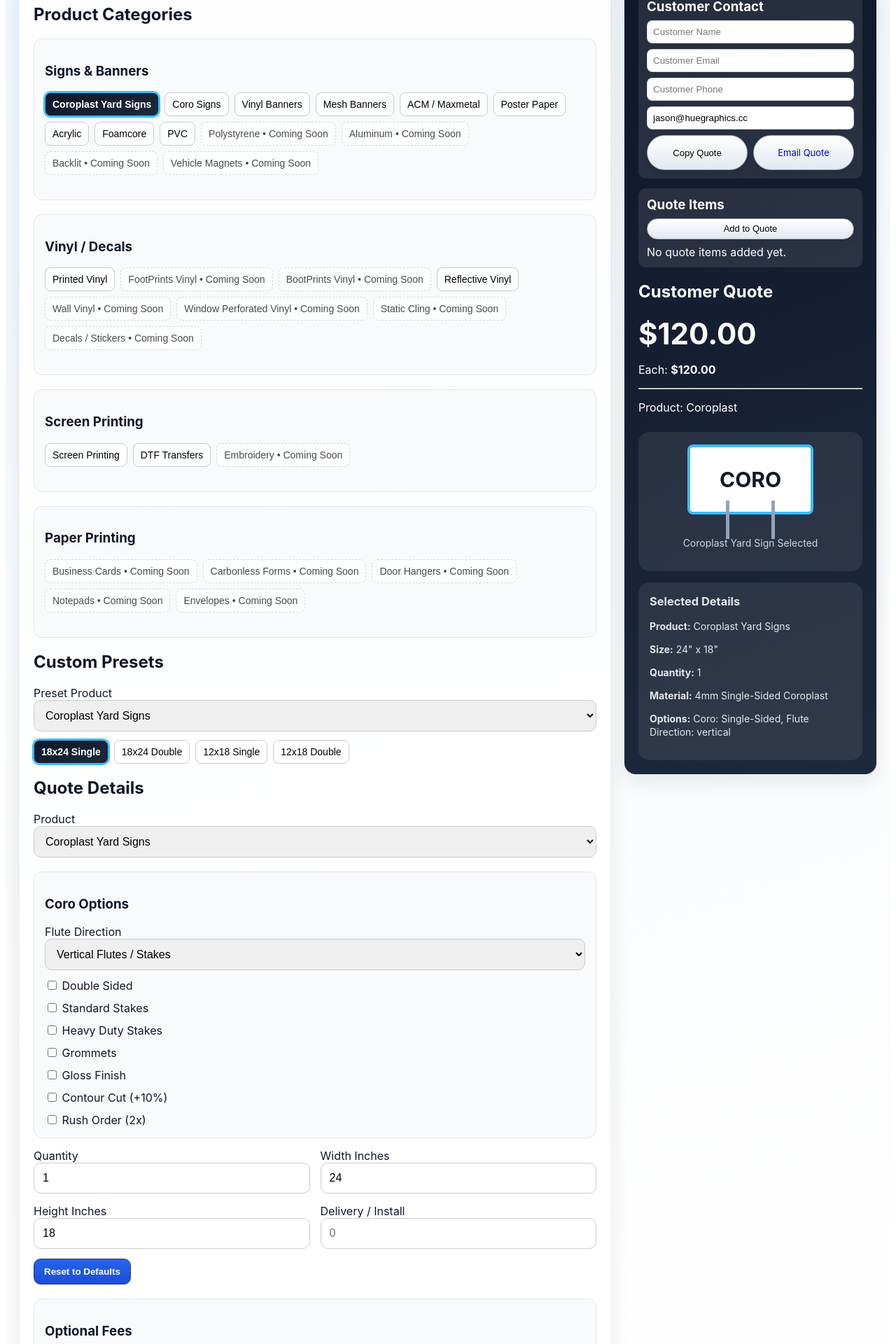
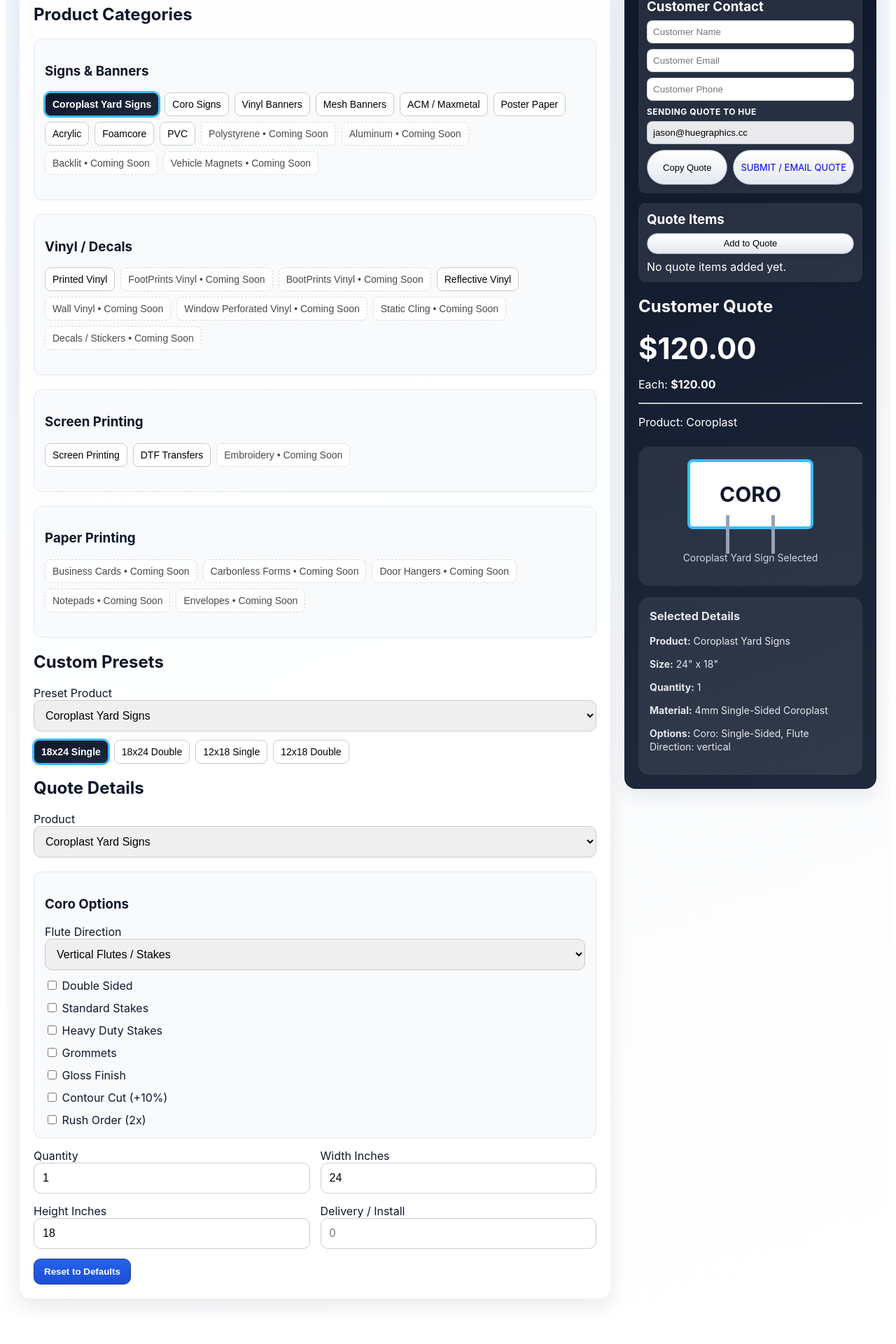
Before and after one commit to huegpx2008/hue-sign-pricing-app, a Next.js app: page / in a window 1280 px wide. Shown: the part 261-2181 px from the top of the page at 70% size. After the commit the page ends 2144 px from the top, so only its background shows below. Built offline with nearby package versions, Linux system fonts and the light colour scheme.

Commit message:
Finalize customer mode cleanup for DTF and quote email

```diff
--- a/app/page.js
+++ b/app/page.js
@@ -659,7 +659,7 @@ export default function Page() {
 
           <button className="resetBtn" onClick={resetAll}>Reset to Defaults</button>
 
-          {activeProduct !== "screenPrinting" && <Box title="Optional Fees">
+          {isAdminView && activeProduct !== "screenPrinting" && <Box title="Optional Fees">
             <Check label="Add Design Fee" value={useDesignFee} setValue={setUseDesignFee} />
             {useDesignFee && <Field label="Design Fee" value={designFee} setValue={setDesignFee} />}
             <Check label="Add Setup Fee" value={useSetupFee} setValue={setUseSetupFee} />
--- a/components/PricingSummary.js
+++ b/components/PricingSummary.js
@@ -25,7 +25,7 @@ export default function PricingSummary({
   const [customerEmail, setCustomerEmail] = useState("");
   const [customerPhone, setCustomerPhone] = useState("");
   const [quoteItems, setQuoteItems] = useState([]);
-  const [emailQuoteToHue, setEmailQuoteToHue] = useState("jason@huegraphics.cc");
+  const emailQuoteToHue = "jason@huegraphics.cc";
   useEffect(() => {
     if (typeof window === "undefined") return;
     try {
@@ -154,10 +154,11 @@ export default function PricingSummary({
           <input style={{ width: "100%", marginBottom: 8, padding: 8, borderRadius: 8, border: "1px solid rgba(148,163,184,.5)" }} placeholder="Customer Name" value={customerName} onChange={(e) => setCustomerName(e.target.value)} />
           <input style={{ width: "100%", marginBottom: 8, padding: 8, borderRadius: 8, border: "1px solid rgba(148,163,184,.5)" }} placeholder="Customer Email" value={customerEmail} onChange={(e) => setCustomerEmail(e.target.value)} />
           <input style={{ width: "100%", marginBottom: 8, padding: 8, borderRadius: 8, border: "1px solid rgba(148,163,184,.5)" }} placeholder="Customer Phone" value={customerPhone} onChange={(e) => setCustomerPhone(e.target.value)} />
-          <input style={{ width: "100%", marginBottom: 8, padding: 8, borderRadius: 8, border: "1px solid rgba(148,163,184,.5)" }} placeholder="Email Quote To Hue" value={emailQuoteToHue} onChange={(e) => setEmailQuoteToHue(e.target.value)} />
+          <label style={{ display: "block", fontSize: 12, fontWeight: 700, letterSpacing: ".04em", marginBottom: 6 }}>SENDING QUOTE TO HUE</label>
+          <input style={{ width: "100%", marginBottom: 8, padding: 8, borderRadius: 8, border: "1px solid rgba(148,163,184,.5)", opacity: 0.9 }} value={emailQuoteToHue} readOnly />
           <div style={{ display: "grid", gridTemplateColumns: "1fr 1fr", gap: 8 }}>
             <button className="modeBtn" onClick={handleCopyQuote}>Copy Quote</button>
-            <a className="modeBtn" href={emailQuoteToHue ? emailHref : "#"} onClick={(e) => { if (!emailQuoteToHue) e.preventDefault(); }} style={{ textDecoration: "none", textAlign: "center", lineHeight: "36px" }}>Email Quote</a>
+            <a className="modeBtn" href={emailQuoteToHue ? emailHref : "#"} onClick={(e) => { if (!emailQuoteToHue) e.preventDefault(); }} style={{ textDecoration: "none", textAlign: "center", lineHeight: "36px" }}>SUBMIT / EMAIL QUOTE</a>
           </div>
         </div>
         <div style={{ marginBottom: 14, padding: 12, borderRadius: 10, background: "rgba(255,255,255,0.09)" }}>
--- a/components/products/DTFTransfers.js
+++ b/components/products/DTFTransfers.js
@@ -177,7 +177,15 @@ export default function DTFTransfers({ onSummaryChange, isAdminView = false }) {
   const DTF_MINIMUM_MATERIAL_CHARGE = 10;
   const DTF_SHIPPING_FLAT = 10;
   const DTF_SLEEVE_RETAIL_ADDON_EACH = 1;
-  const QUICK_STYLES = ["2000", "2400", "BC3001", "996M", "1717", "ST350", "ST350LS"];
+  const QUICK_STYLES = [
+    { code: "2000", label: "Gildan Tee 2000" },
+    { code: "G2400", label: "Gildan Long Sleeve G2400" },
+    { code: "BC3001", label: "Bella Tee BC3001" },
+    { code: "996M", label: "Jerzees Tee 996M" },
+    { code: "1717", label: "Comfort Colors 1717" },
+    { code: "ST350", label: "Sport-Tek ST350" },
+    { code: "ST350LS", label: "Sport-Tek LS ST350LS" },
+  ];
 
   const FRONT_PRESETS = {
     "Left Chest": { width: 4, height: 4 },
@@ -609,15 +617,15 @@ export default function DTFTransfers({ onSummaryChange, isAdminView = false }) {
         <div style={{ marginBottom: 10 }}>
           <label style={{ display: "block", marginBottom: 8 }}>Quick Styles</label>
           <div style={{ display: "flex", flexWrap: "wrap", gap: 8 }}>
-            {QUICK_STYLES.map((styleCode) => (
+            {QUICK_STYLES.map((styleOption) => (
               <button
-                key={styleCode}
+                key={styleOption.code}
                 type="button"
-                className={`presetBtn ${selectedProduct?.style === styleCode || (selectedStyle && selectedStyle.style === styleCode) ? "activePreset" : ""}`}
-                onClick={() => handleQuickStyleSelect(styleCode)}
+                className={`presetBtn ${selectedProduct?.style === styleOption.code || (selectedStyle && selectedStyle.style === styleOption.code) ? "activePreset" : ""}`}
+                onClick={() => handleQuickStyleSelect(styleOption.code)}
                 style={{ minWidth: 84, padding: "10px 12px" }}
               >
-                {styleCode}
+                {styleOption.label}
               </button>
             ))}
           </div>
@@ -745,7 +753,11 @@ export default function DTFTransfers({ onSummaryChange, isAdminView = false }) {
           </>
         )}
         </>)}
-        <Field label="Padding (inches)" value={padding} setValue={isAdminView ? setPadding : undefined} readOnly={!isAdminView} />
+        {isAdminView ? (
+          <Field label="Padding (inches)" value={padding} setValue={setPadding} />
+        ) : (
+          <p style={{ margin: "8px 0 12px", opacity: 0.9 }}><strong>Production spacing/padding:</strong> {Math.max(0, toNumber(padding)).toFixed(2)} inch</p>
+        )}
         <Check label="Optimize Layout" value={optimizeLayout} setValue={setOptimizeLayout} />
       </Box>
 
--- a/components/products/ScreenPrinting.js
+++ b/components/products/ScreenPrinting.js
@@ -1,7 +1,7 @@
 "use client";
 import { useEffect, useMemo, useState } from "react";
 import { Box, Check, input } from "../FormControls";
-const DATA_PATH="/data/SanMar_SDL_hue.csv"; const QUICK_STYLES=["2000","2400","BC3001","996M","1717","ST350","ST350LS"]; const SIZES=["XS","S","M","L","XL","2XL","3XL","4XL","5XL","6XL"]; const QTY_TIERS=[24,50,100,150,200,250,300];
+const DATA_PATH="/data/SanMar_SDL_hue.csv"; const QUICK_STYLES=[{code:"2000",label:"Gildan Tee 2000"},{code:"G2400",label:"Gildan Long Sleeve G2400"},{code:"BC3001",label:"Bella Tee BC3001"},{code:"996M",label:"Jerzees Tee 996M"},{code:"1717",label:"Comfort Colors 1717"},{code:"ST350",label:"Sport-Tek ST350"},{code:"ST350LS",label:"Sport-Tek LS ST350LS"}]; const SIZES=["XS","S","M","L","XL","2XL","3XL","4XL","5XL","6XL"]; const QTY_TIERS=[24,50,100,150,200,250,300];
 const SINGLE_SIDE={24:{1:6.5,2:7,3:7.5,4:8},50:{1:5.85,2:6.3,3:6.75,4:7.2},100:{1:5.53,2:5.95,3:6.38,4:6.8},150:{1:5.2,2:5.6,3:6,4:6.4},200:{1:4.88,2:5.25,3:5.63,4:6},250:{1:4.55,2:4.9,3:5.25,4:5.6},300:{1:4.23,2:4.55,3:4.88,4:5.2}};
 const ADD_SIDE={24:{1:2,2:2.5,3:3,4:3.5},50:{1:1.8,2:2.25,3:2.7,4:3.15},100:{1:1.7,2:2.13,3:2.55,4:2.98},150:{1:1.6,2:2,3:2.4,4:2.8},200:{1:1.5,2:1.88,3:2.25,4:2.63},250:{1:1.4,2:1.75,3:2.1,4:2.45},300:{1:1.3,2:1.63,3:1.95,4:2.28}};
 const n=(v)=>Number.parseFloat(String(v??"").replace(/[^0-9.-]/g,""))||0; const tier=(q)=>QTY_TIERS.reduce((a,t)=>q>=t?t:a,QTY_TIERS[0]); const zeroQty=()=>Object.fromEntries(SIZES.map((s)=>[s,"0"])); const item=(id)=>({id,search:"",styleKey:"",color:"",sizeQty:zeroQty(),open:false});
@@ -19,7 +19,7 @@ const lineItemsWithAlloc=li.map((x)=>{const finalPerShirt=x.markedUpGarmentPrice
 return {retail,each:totalGarments?retail/totalGarments:0,cost,profit:retail-cost,margin:retail?((retail-cost)/retail)*100:0,materialCost:apparelDirectCost,shipping:0,totalGarments,apparelDirectCost,apparelRetailSubtotal,printChargeSubtotal,setupFee,lineItems:lineItemsWithAlloc,printLines,averagePricePerShirt:totalGarments?(apparelRetailSubtotal+printChargeSubtotal)/totalGarments:0,productMarkupPercent:115};
 },[lineItems,styles,locations,setupFeeEnabled]); useEffect(()=>onSummaryChange?.(summary),[summary,onSummaryChange]);
 return <Box title="Screen Printing (Beta)">{lineItems.map((li)=>{const g=styles.get(li.styleKey); const matches=li.search? [...styles.values()].filter((s)=>`${s.style} ${s.title}`.toLowerCase().includes(li.search.toLowerCase())).slice(0,25):[]; const colors=g?[...new Set(g.rows.map((r)=>r.color).filter(Boolean))]:[]; const det=summary.lineItems.find((x)=>x.id===li.id);
-return <div key={li.id} style={{border:"1px solid #334155",padding:12,borderRadius:10,marginBottom:10,overflow:"hidden"}}><div className="buttonGrid" style={{marginBottom:8}}>{QUICK_STYLES.map((s)=><button key={`${li.id}-${s}`} className={`presetBtn ${g?.style===s?"activePreset":""}`} onClick={()=>quick(li.id,s)}>{s}</button>)}</div>
+return <div key={li.id} style={{border:"1px solid #334155",padding:12,borderRadius:10,marginBottom:10,overflow:"hidden"}}><div className="buttonGrid" style={{marginBottom:8}}>{QUICK_STYLES.map((opt)=><button key={`${li.id}-${opt.code}`} className={`presetBtn ${g?.style===opt.code?"activePreset":""}`} onClick={()=>quick(li.id,opt.code)}>{opt.label}</button>)}</div>
 <input style={input} placeholder="Search style # or product" value={li.search} onFocus={()=>setLI(li.id,(x)=>({...x,open:true}))} onChange={(e)=>setLI(li.id,(x)=>({...x,search:e.target.value,open:true,styleKey:""}))} />
 {li.open&&matches.length>0&&<div style={{border:"1px solid #475569",borderRadius:8,maxHeight:180,overflowY:"auto",marginBottom:8}}>{matches.map((m)=><button key={m.key} className="modeBtn" style={{display:"block",width:"100%",textAlign:"left",margin:0,borderRadius:0,padding:"10px 12px"}} onClick={()=>pick(li.id,m.key)}>{m.style} — {m.title}</button>)}</div>}
 <p style={{margin:"6px 0"}}><strong>Selected:</strong> {g?`${g.style} — ${g.title}`:"None"}</p>
```
